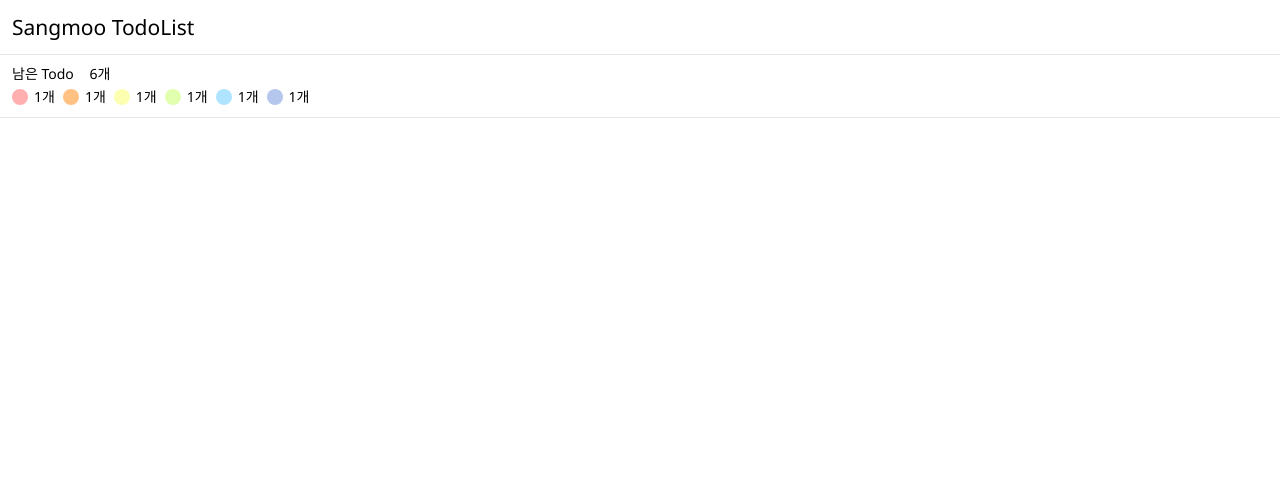
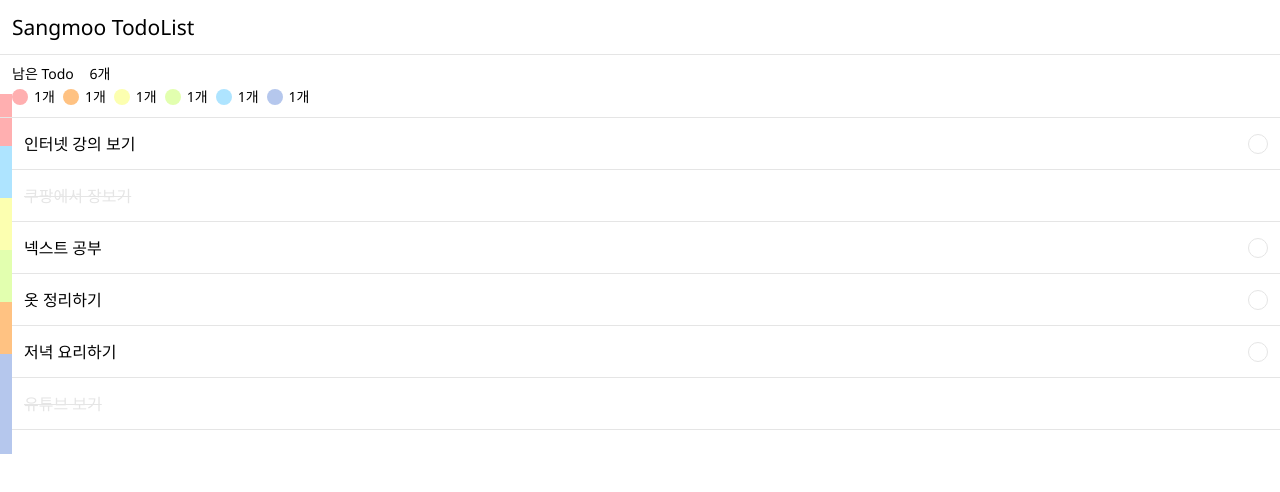
Before and after one commit to Sangmoo/next-todo, a Next.js app: page / in a window 1280 px wide. Shown: the top 492 px of the page. Built offline with nearby package versions, Linux system fonts and the light colour scheme.

Commit message:
styled TodoList

```diff
--- a/components/TodoList.tsx
+++ b/components/TodoList.tsx
@@ -12,6 +12,36 @@
 
     .todo-num {
         margin-left: 12px;
+    }
+
+    .todo-list {
+        .todo-item {
+            display: flex;
+            justify-content: space-between;
+            align-items: center;
+            width: 100%;
+            height: 52px;
+            border-bottom: 1px solid ${palette.gray};
+
+            .todo-left-side {
+                width: 100%;
+                height: 100%;
+                display: flex;
+                align-items: center;
+                .todo-color-block {
+                    width: 12px;
+                    height: 100px;
+                }
+                .checked-todo-text {
+                    color: ${palette.gray};
+                    text-decoration: line-through;
+                }
+                .todo-text {
+                    margin-left: 12px;
+                    font-size: 16px;
+                }
+            }
+        }
     }
 
     .todo-list-header {
@@ -44,6 +74,20 @@
                 height: 16px;
                 border-radius: 50%;
             }
+        }
+    }
+
+    .todo-right-side {
+        display: flex;
+        margin-right: 12px;
+
+        .todo-button {
+            width: 20px;
+            height: 20px;
+            border-radius: 50%;
+            border: 1px solid ${palette.gray};
+            background-color: transparent;
+            outline: none;
         }
     }
 
@@ -158,6 +202,24 @@
                     ))}
                 </div>
             </div>
+
+            <ul className="todo-list">
+                {todos.map((todo) => (
+                    <li className="todo-item" key={todo.id}>
+                        <div className="todo-left-side">
+                            <div className={`todo-color-block bg-${todo.color}`} />
+                            <p className={`todo-text ${todo.checked ? "checked-todo-text" : ""}`}>
+                                {todo.text}
+                            </p>
+                        </div>
+                        <div className="todo-right-side">
+                            {!todo.checked && (
+                                <button type="button" className="todo-button" onClick={() => {}}/>
+                            )}
+                        </div>
+                    </li>
+                ))}
+            </ul>
         </Container>
     )
 
```
